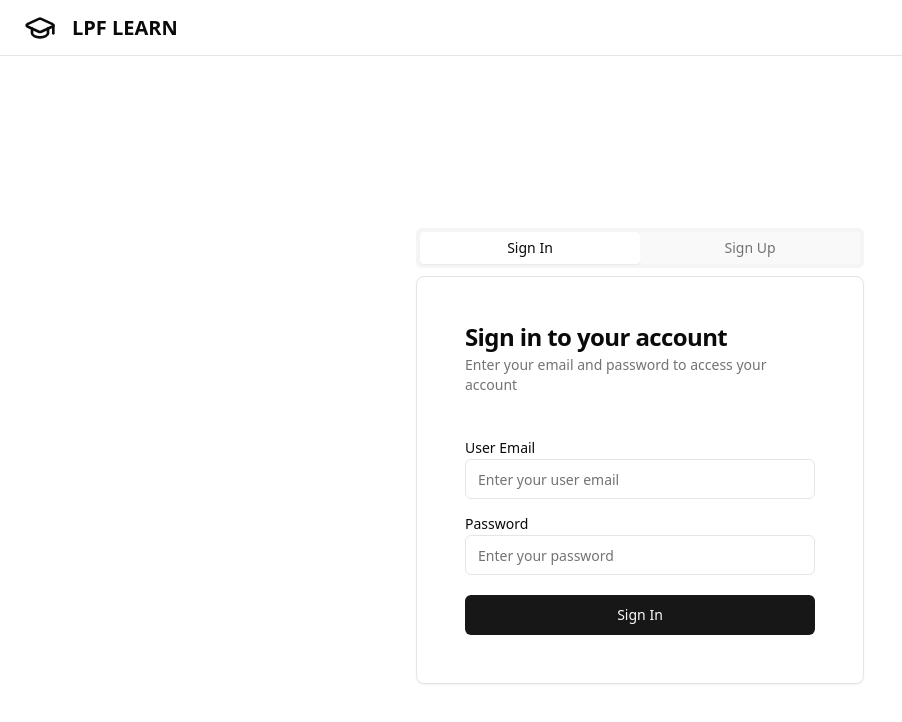
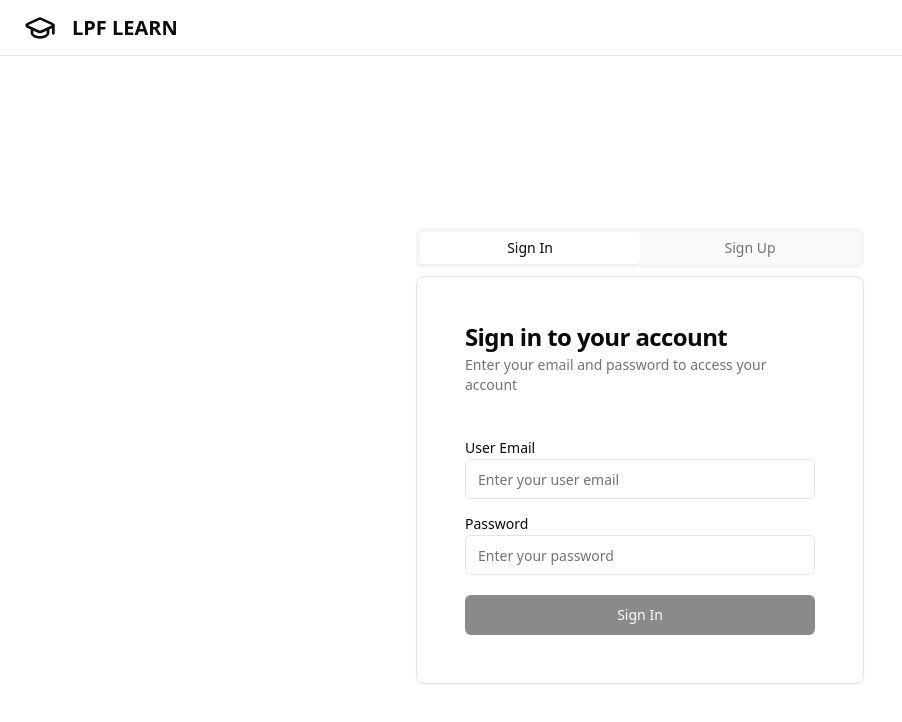
Before and after one commit to NISHANTCHAUHAN1/LPF, a React (Vite) app in the folder frontend/: page /auth in a window 1280 px wide. Shown: the top 722 px of the page, without its empty margins (0-902 px from the left). Built offline with nearby package versions, Linux system fonts and the light colour scheme.

Commit message:
minor updates

```diff
--- a/frontend/src/pages/auth/Auth.jsx
+++ b/frontend/src/pages/auth/Auth.jsx
@@ -25,10 +25,28 @@ const Auth = () => {
 
   // console.log(signUpFormData);
 
-
   const handleTabChange = (value) => {
     setActiveTab(value);
   };
+
+  function checkIfSignInFormIsValid() {
+    return (
+      signInFormData &&
+      signInFormData.userEmail !== "" &&
+      signInFormData.password !== ""
+    );
+  }
+
+  function checkIfSignUpFormIsValid() {
+    return (
+      signUpFormData &&
+      signUpFormData.userName !== "" &&
+      signUpFormData.userEmail !== "" &&
+      signUpFormData.password !== ""
+    );
+  }
+
+
   return (
     <div className="flex flex-col min-h-screen">
       <header className="px-4 lg:px-6 h-14 flex items-center border-b">
@@ -63,6 +81,7 @@ const Auth = () => {
                   buttonText={"Sign In"}
                   formData={signInFormData}
                   setFormData={setSignInFormData}
+                  isButtonDisabled={!checkIfSignInFormIsValid()}
                 />
               </CardContent>
             </Card>
@@ -81,6 +100,7 @@ const Auth = () => {
                   buttonText={"Sign Up"}
                   formData={signUpFormData}
                   setFormData={setSignUpFormData}
+                  isButtonDisabled={!checkIfSignUpFormIsValid()}
                 />
               </CardContent>
             </Card>
```
